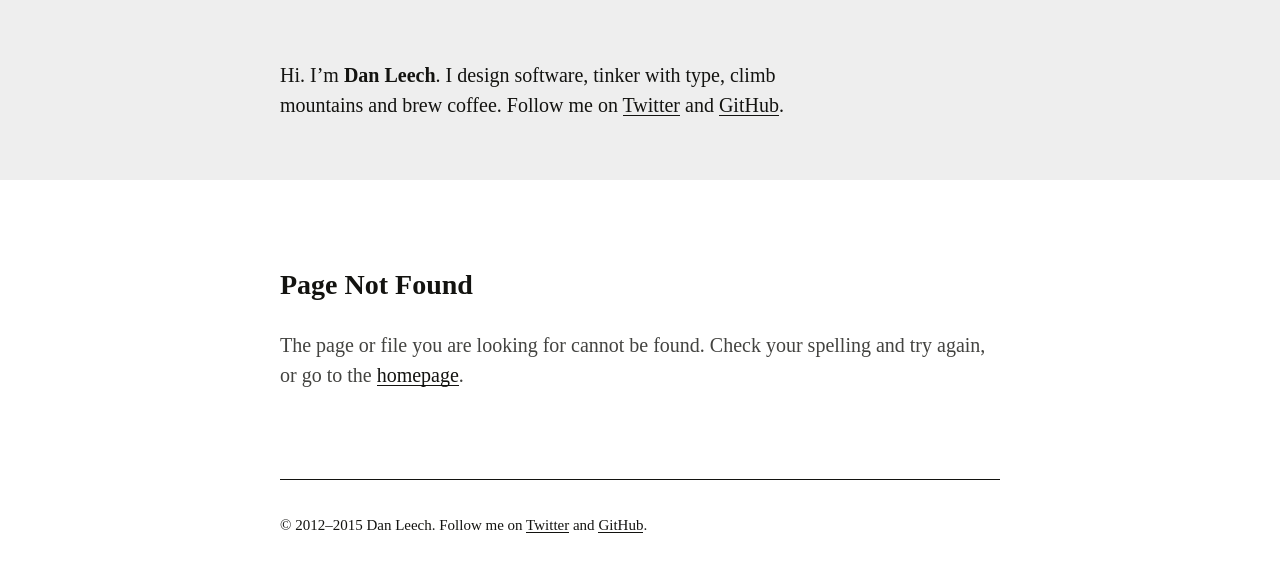
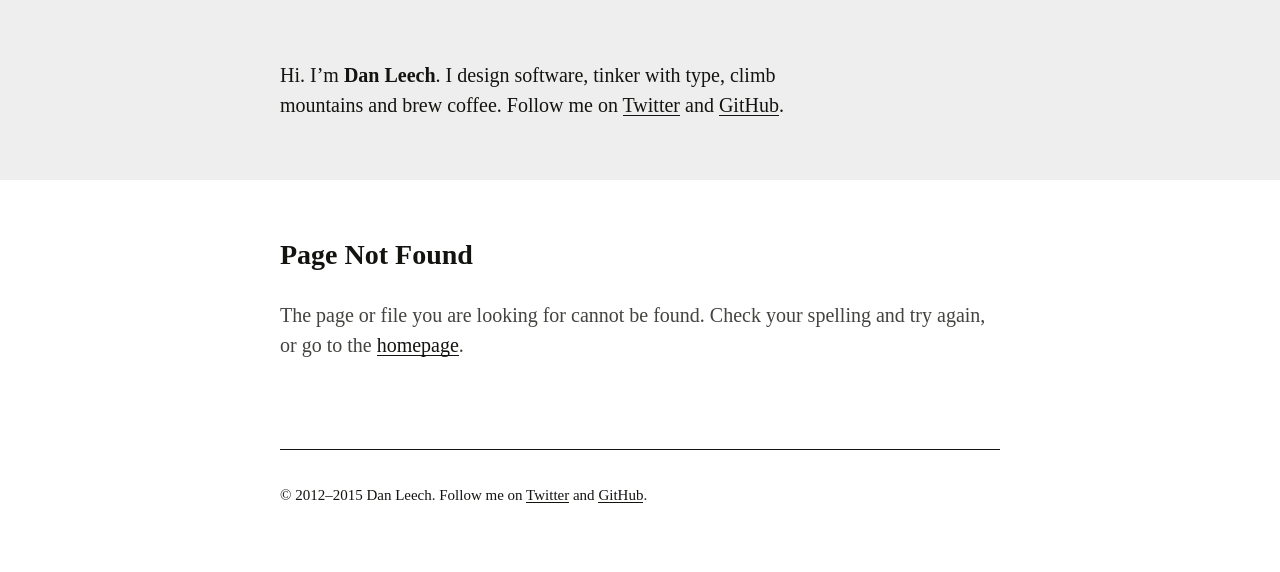
Before and after one commit to danleech/danleech.com, a Jekyll site: the page built from 404.md, in a window 1280 px wide. Shown: the top 572 px of the page. Built offline with Jekyll 4.4.1, drawn with Linux system fonts in a browser that asks for light colours; some web fonts are replaced; Markdown is read by kramdown in place of the engine named in the settings.

Commit message:
Tweaked margins for H1 elements

```diff
--- a/_includes/styles.scss
+++ b/_includes/styles.scss
@@ -109,7 +109,7 @@ h1, h2, h3 {
 }
 
 h1 {
-    margin: 4.5rem 0 0;
+    margin: 6rem 0 0;
 }
 
 h2 {
@@ -255,7 +255,7 @@ button, input[type="button"] {
 
 .article--page {
     h1 {
-        margin: 4.5rem 0 1.5rem;
+        margin: 3rem 0 1.5rem;
         font-size: 1.4rem;
         line-height: 1.5rem;
     }
```
